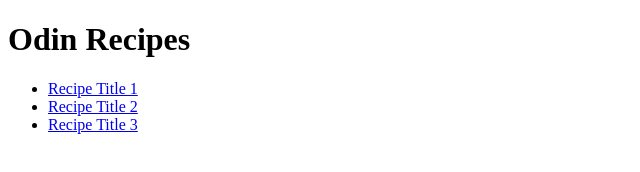
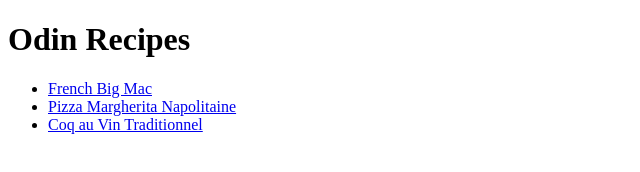
Before and after one commit to rmiazoloh/odin-recipes, a plain HTML site: page index.html in a window 1280 px wide. Shown: the whole page, without its empty margins (0-640 px from the left). Drawn offline with Linux system fonts and the light colour scheme.

Commit message:
Update menu in index.html to be align with recipes

```diff
--- a/index.html
+++ b/index.html
@@ -8,9 +8,9 @@
 <body>
     <h1>Odin Recipes</h1>
     <ul>
-        <li><a href="recipes/burger.html">Recipe Title 1</a></li>
-        <li><a href="recipes/pizza.html">Recipe Title 2</a></li>
-        <li><a href="recipes/coq.html">Recipe Title 3</a></li>
+        <li><a href="recipes/burger.html">French Big Mac</a></li>
+        <li><a href="recipes/pizza.html">Pizza Margherita Napolitaine</a></li>
+        <li><a href="recipes/coq.html">Coq au Vin Traditionnel</a></li>
     </ul>
 </body>
 </html>
```
Also changed, not shown: recipes/burger.html (+1 -1 lines), 1 other file.
